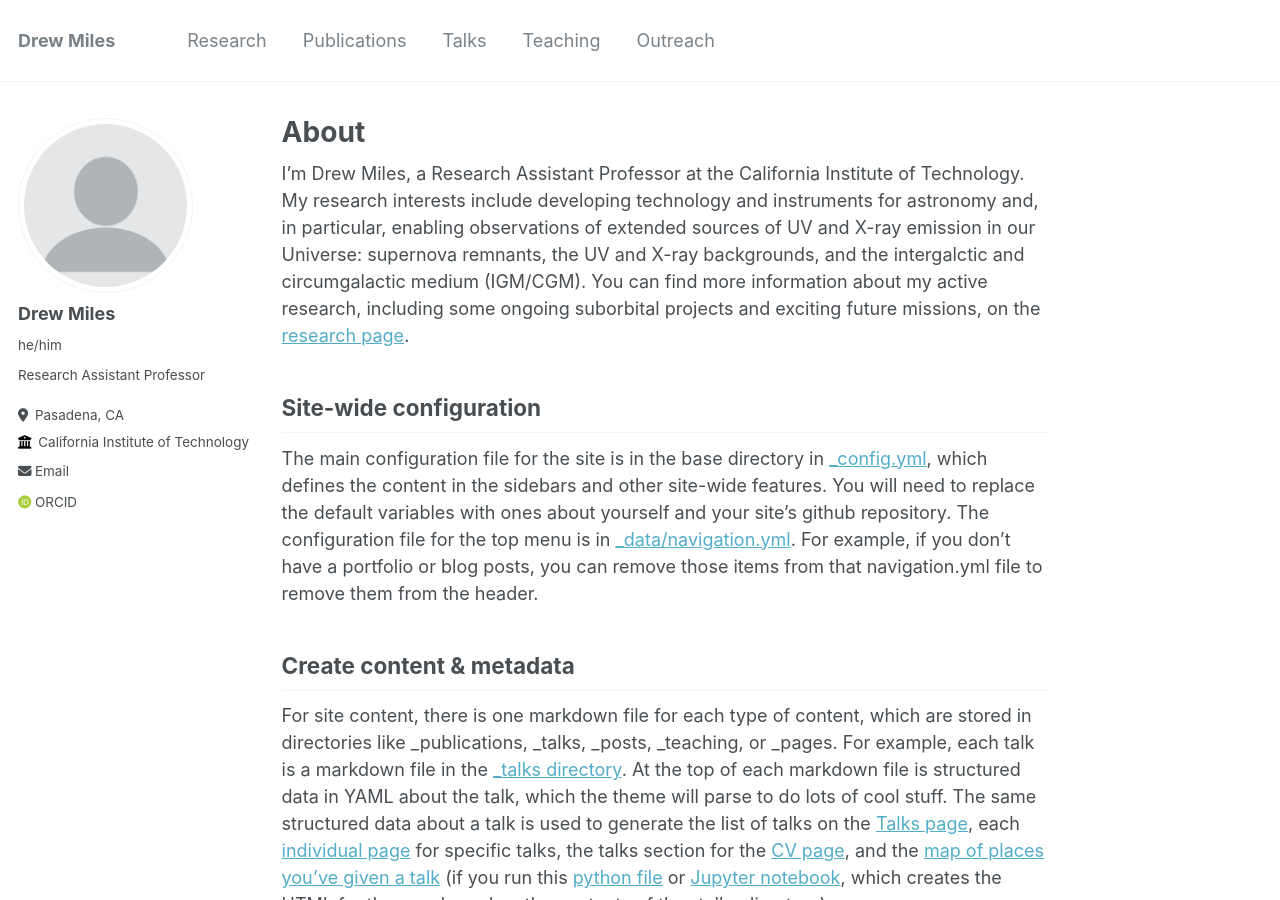
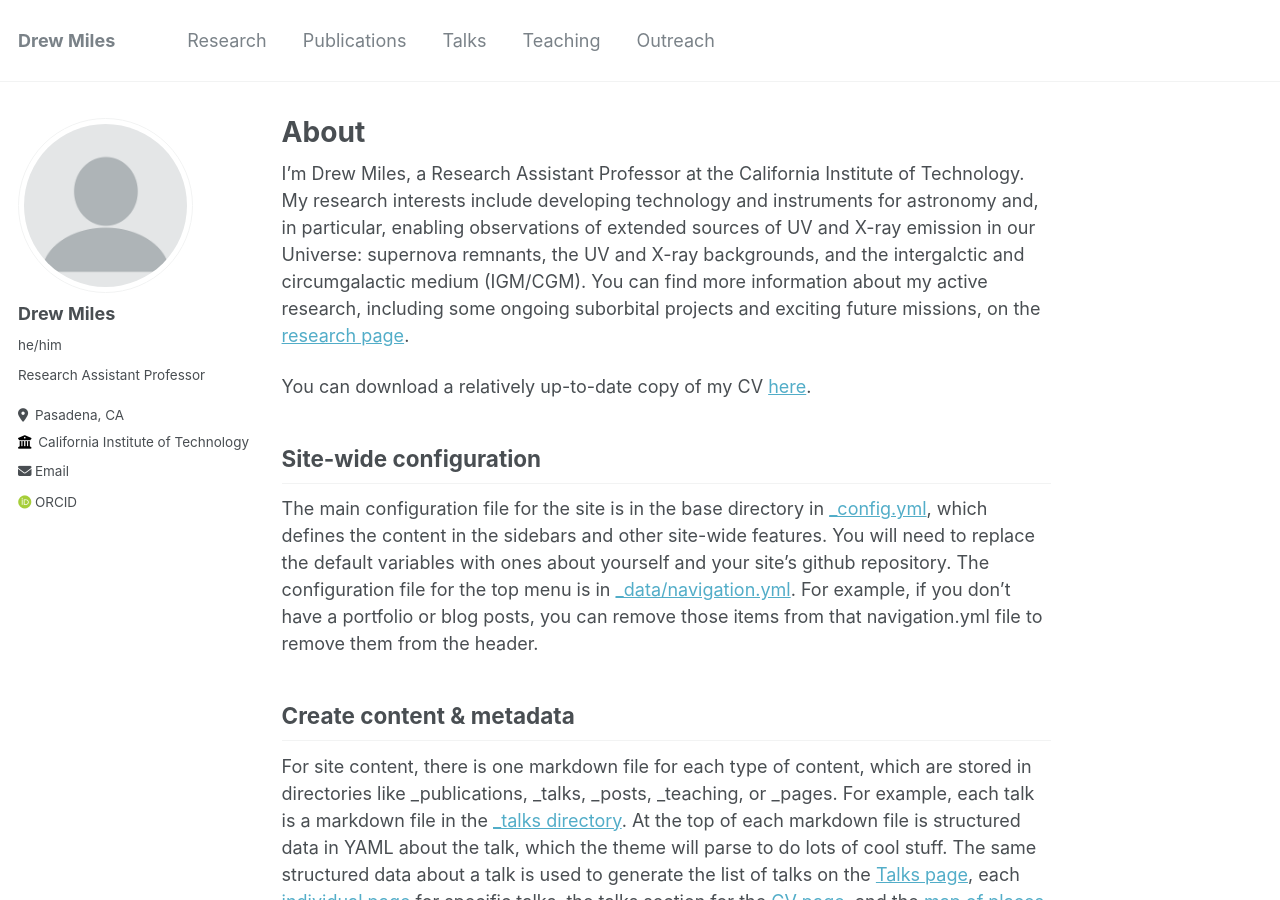
Before and after one commit to drew-miles/drew-miles.github.io, a Jekyll site: the page built from _pages/about.md, in a window 1280 px wide and 900 px high. Built offline with Jekyll 4.4.1, drawn with Linux system fonts in a browser that asks for light colours; some web fonts are replaced.

Commit message:
Update about.md

```diff
--- a/_pages/about.md
+++ b/_pages/about.md
@@ -8,6 +8,8 @@ redirect_from:
 ---
 
 I'm Drew Miles, a Research Assistant Professor at the California Institute of Technology. My research interests include developing technology and instruments for astronomy and, in particular, enabling observations of extended sources of UV and X-ray emission in our Universe: supernova remnants, the UV and X-ray backgrounds, and the intergalctic and circumgalactic medium (IGM/CGM). You can find more information about my active research, including some ongoing suborbital projects and exciting future missions, on the [research page](https://drew-miles.github.io/research/).
+
+You can download a relatively up-to-date copy of my CV [here](drew-miles.github.io/files/miles_cv_full_2023oct.pdf).
 
 
 
```
